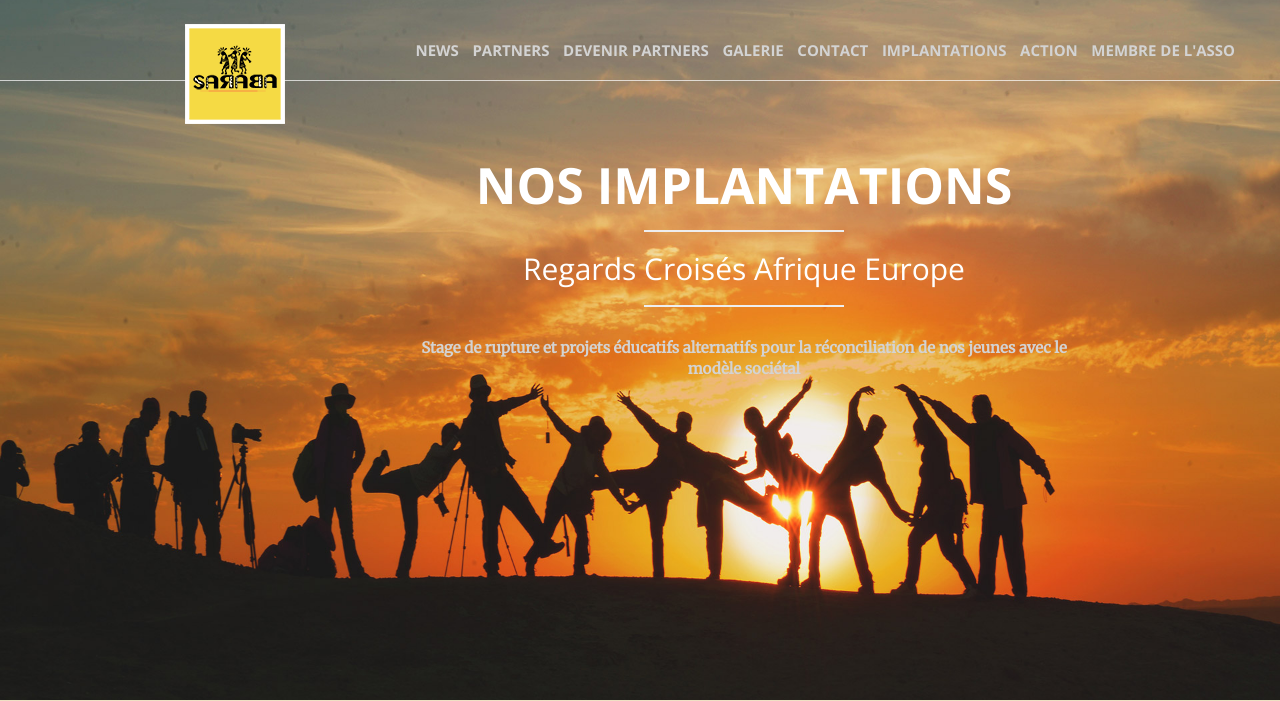
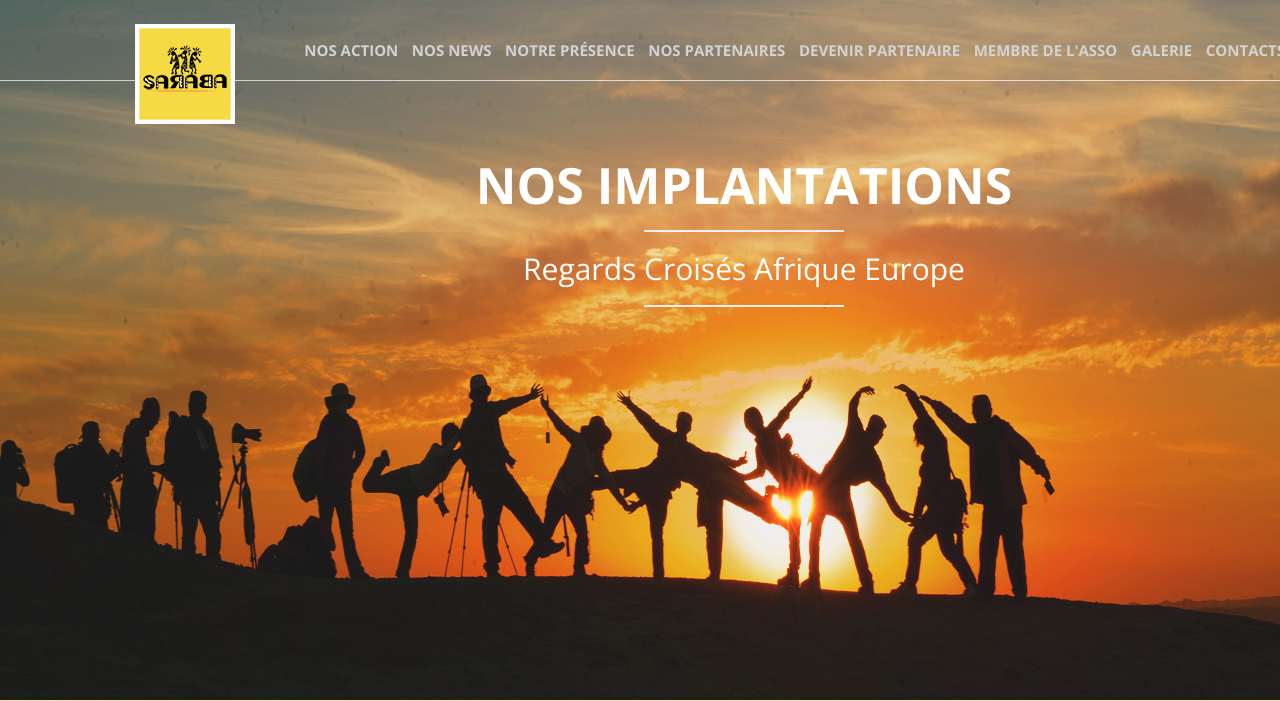
Before and after one commit to adrirka/FinalProject, a PHP site: template Saraba/templates/implantations_list.html.twig in a window 1280 px wide. Shown: the top 701 px of the page. Run offline with PHP 8.4, Linux system fonts and the light colour scheme; the template is opened without the code that fills it, so the values that code supplies are empty; some libraries are stand-ins or nearby versions.

Commit message:
Modif CSS
Modif affichage html + css

```diff
--- a/Saraba/templates/addpartner_list.html.twig
+++ b/Saraba/templates/addpartner_list.html.twig
@@ -1,6 +1,8 @@
 {%extends "layout.html.twig"%}
 
 {% block page_title 'Devenir Partenaire' %}
+{% block p '' %}
+
 {% block content %}
 
 
--- a/Saraba/templates/admin/gallery/list.html.twig
+++ b/Saraba/templates/admin/gallery/list.html.twig
@@ -31,4 +31,6 @@
 {% block stylesheets %}
     {{ parent() }}
     <link rel="stylesheet" href="{{asset('css/adminArticle.css')}}"/>
+        <link rel="stylesheet" href="{{asset('css/admingallery.css')}}"/>
+
 {% endblock %}
--- a/Saraba/templates/article_list.html.twig
+++ b/Saraba/templates/article_list.html.twig
@@ -1,8 +1,9 @@
 {%extends "layout.html.twig"%}
 
 {% block page_title 'News' %}
+{% block p '' %}
+
 {% block content %}
-
    {% for article in articles %}
         <table class="table">
             <th>
--- a/Saraba/templates/contact_list.html.twig
+++ b/Saraba/templates/contact_list.html.twig
@@ -1,6 +1,8 @@
 {% extends "layout.html.twig" %}
 
 {% block page_title 'Nos Contact' %}
+{% block p '' %}
+
 
 {% block content %}
             <section>
--- a/Saraba/templates/gallery_list.html.twig
+++ b/Saraba/templates/gallery_list.html.twig
@@ -3,6 +3,8 @@
 {% block title 'gallerys' %}
 
 {% block page_title 'Gallerie' %}
+{% block p '' %}
+
 
 {% block content %}
     <h2>Galerie</h2>
--- a/Saraba/templates/implantations_list.html.twig
+++ b/Saraba/templates/implantations_list.html.twig
@@ -1,5 +1,7 @@
 {% extends "layout.html.twig" %}
 {% block page_title 'Nos implantations' %}
+{% block p '' %}
+
 
 
 {% block content %}
@@ -10,10 +12,10 @@
 
 
             <article class="maps">
-                 <aside class="fa fa-map-marker" aria-hidden="true" >  Babacar NIANG et Amélie DEMONCHY :  Rue Abraham Lincoln  92220 Bagneux </aside><br><br>
-                 <aside class="fa fa-map-marker" aria-hidden="true" >  Association SARABA : 12 rue Clavel 75019 Paris </aside><br><br>
-                 <aside class="fa fa-map-marker" aria-hidden="true" >  Les Grands Voisins : 82 Avenue Denfert-Rochereau, 75014 Paris </aside><br><br>
-                 <aside class="fa fa-map-marker" aria-hidden="true" >  Auberge des deux Baobabs : Warang, Mbour, Senegal</aside><br><br>
+                 <aside class="fa fa-map-marker" aria-hidden="true" >  <b>Babacar NIANG et Amélie DEMONCHY :</b>  Rue Abraham Lincoln  92220 Bagneux</aside><br><br>
+                 <aside class="fa fa-map-marker" aria-hidden="true" >  <b>Association SARABA :</b> 12 rue Clavel 75019 Paris </aside><br><br>
+                 <aside class="fa fa-map-marker" aria-hidden="true" >  <b>Les Grands Voisins :</b> 82 Avenue Denfert-Rochereau, 75014 Paris </aside><br><br>
+                 <aside class="fa fa-map-marker" aria-hidden="true" >  <b>Auberge des deux Baobabs :</b> Warang, Mbour, Senegal</aside><br><br>
             </article>
 
 {% endblock %}
--- a/Saraba/templates/layout.html.twig
+++ b/Saraba/templates/layout.html.twig
@@ -53,35 +53,28 @@
                 <p>Menu <i class="fa fa-bars"></i></p>
                 <ul>
                     <li>
-                        <a href="{{ path('actu') }}">News</a>
+                        <a href="{{ path('action') }}">Nos Action</a>
                     </li>
-
                     <li>
-                        <a href="{{ path('partner_edit') }}">Partners</a>
+                        <a href="{{ path('actu') }}">Nos News</a>
                     </li>
-
                     <li>
-                        <a href="{{ path('addpartner_edit') }}">Devenir Partners</a>
+                        <a href="{{ path('implantations') }}">Notre Présence</a>
                     </li>
-
-                     <li>
+                    <li>
+                        <a href="{{ path('partner_edit') }}">Nos Partenaires</a>
+                    </li>
+                    <li>
+                        <a href="{{ path('addpartner_edit') }}">Devenir Partenaire</a>
+                    </li>
+                    <li>
+                        <a href="{{ path('membre') }}">Membre de l'asso</a>
+                    </li>
+                    <li>
                         <a href="{{ path('galerie') }}">Galerie</a>
                     </li>
-
                     <li>
-                        <a href="{{ path('contact_edit') }}">Contact</a>
-                    </li>
-
-                    <li>
-                        <a href="{{ path('implantations') }}">Implantations</a>
-                    </li>
-
-                    <li>
-                        <a href="{{ path('action') }}">Action</a>
-                    </li>
-
-                    <li>
-                        <a href="{{ path('membre') }}">Membre de l'asso</a>
+                        <a href="{{ path('contact_edit') }}">Contacts</a>
                     </li>
                 </ul>
             </nav>
@@ -90,7 +83,7 @@
                 <h1>{% block page_title 'SARABA Association' %}</h1>
                 <h2>Regards Croisés Afrique Europe</h2>
 
-                <p>Stage de rupture et projets éducatifs alternatifs pour la réconciliation de nos jeunes avec le modèle sociétal</p>
+                <p>{% block p 'Stage de rupture et projets éducatifs alternatifs pour la réconciliation de nos jeunes avec le modèle sociétal'%}</p>
 
                 {% block page_boutton %}{% endblock %}
 
--- a/Saraba/templates/membre_list.html.twig
+++ b/Saraba/templates/membre_list.html.twig
@@ -1,6 +1,8 @@
 {%extends "layout.html.twig"%}
 
 {% block page_title 'Membre de l\'assos' %}
+{% block p '' %}
+
 {% block content %}
 
             <section>
--- a/Saraba/templates/partner_list.html.twig
+++ b/Saraba/templates/partner_list.html.twig
@@ -1,4 +1,6 @@
 {%extends "layout.html.twig"%}
+{% block p '' %}
+
 
 {% block page_title 'Partenaire' %}
 {% block content %}
--- /dev/null
+++ b/Saraba/web/css/admingallery.css
@@ -0,0 +1,3 @@
+td{
+    text-align: center !important;
+}
--- a/Saraba/web/css/home.css
+++ b/Saraba/web/css/home.css
@@ -70,6 +70,9 @@ Style Reset
 
         -webkit-transition: all .5s;
         transition: all .5s;
+    }
+    a{
+        text-decoration: none !important;
     }
 
     img{
@@ -430,7 +433,7 @@ Requêtes media
             }
 
             nav{
-                max-width: 95rem;
+                max-width: 105rem !important;
                 margin: 0 auto 15rem auto;
                 border: none;
             }
--- a/Saraba/web/css/implantations.css
+++ b/Saraba/web/css/implantations.css
@@ -18,6 +18,7 @@ Style page implatation
     article{
             margin: 2rem auto;
             max-width: 35rem;
+            text-align: left;
     }
 
     .maps {
@@ -41,6 +42,7 @@ Style page implatation
     .fa-map-marker:before {
             content: "\f041";
             margin: 0.6rem;
+            color:orangered;
     }
 
 
```
Also changed, not shown: Saraba/web/css/adminArticle.css (+6 -1 lines), Saraba/web/css/news.css (line endings or trailing spaces).
